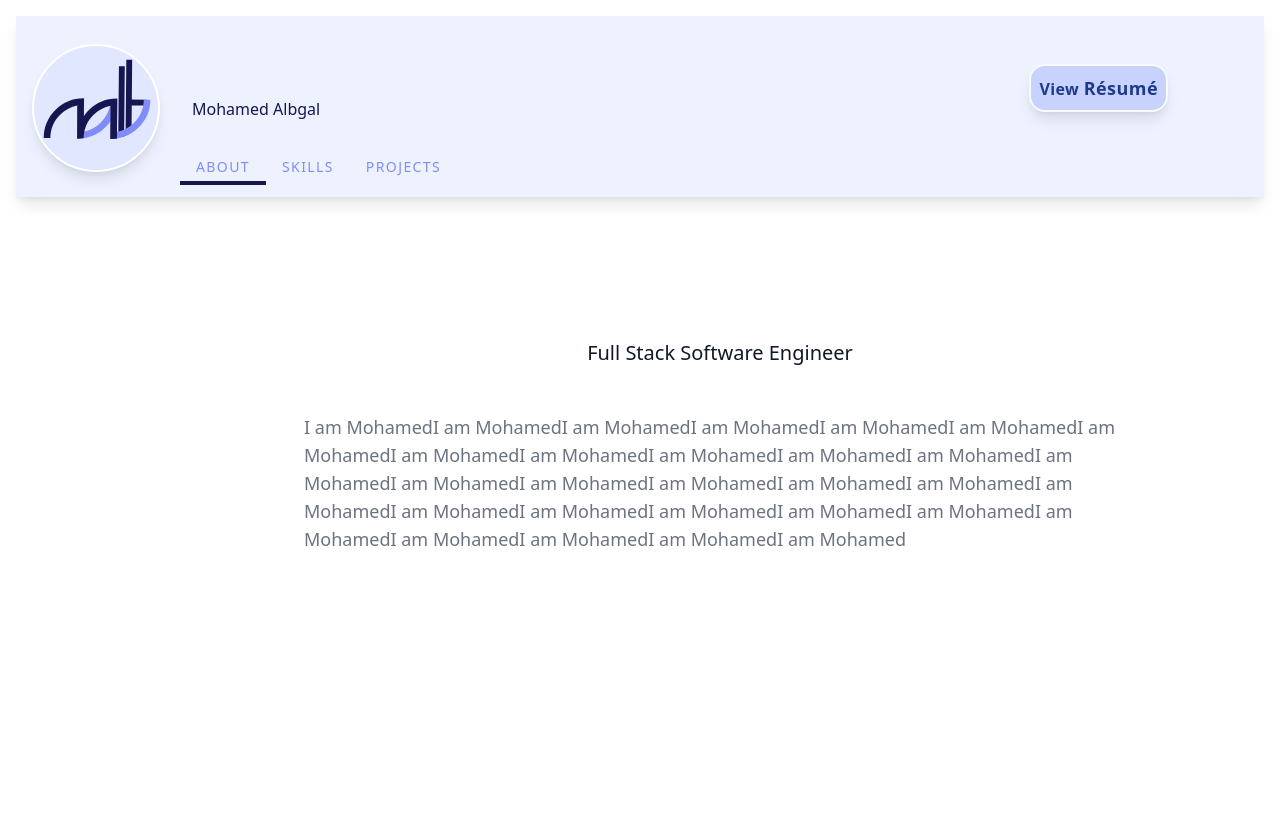
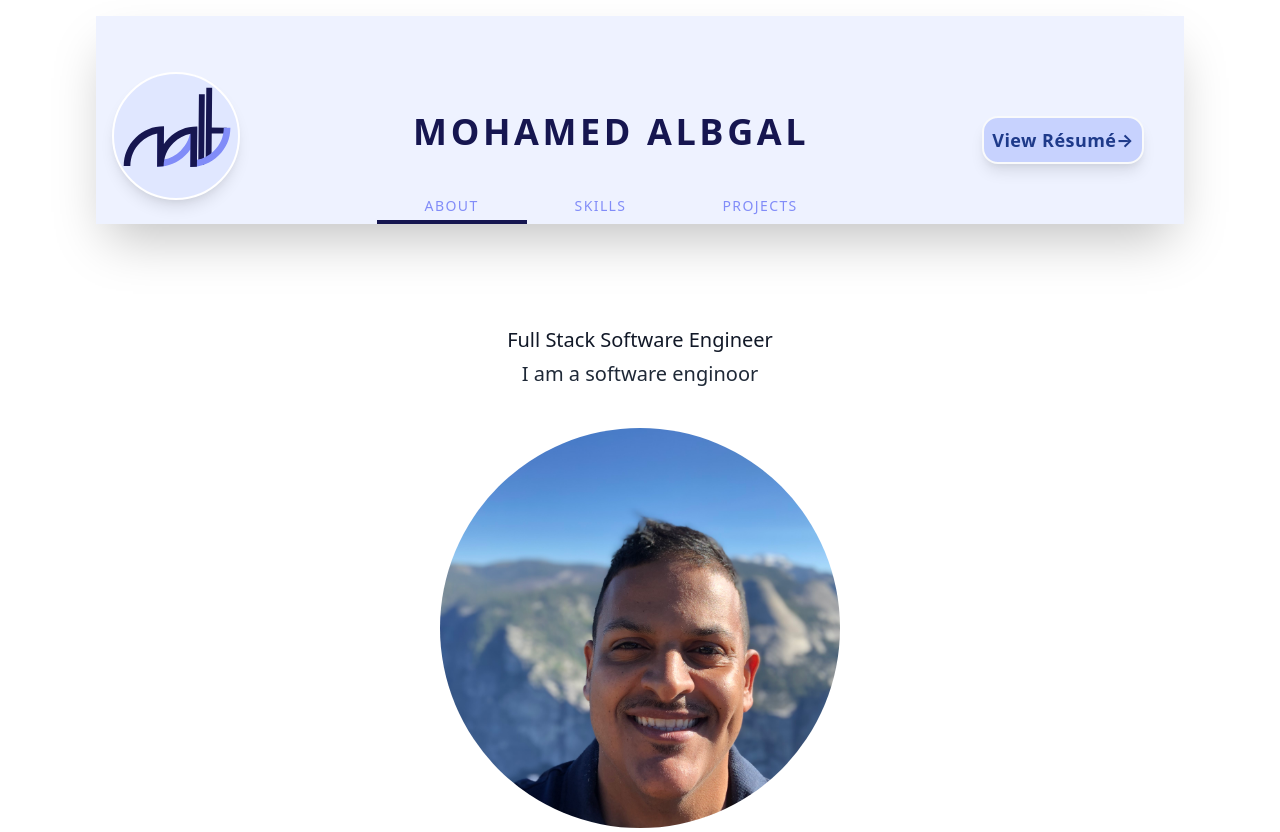
Before and after one commit to mohamed-albgal/portfolio_site, a Gatsby site: page / in a window 1280 px wide. Shown: the top 832 px of the page. Built offline with nearby package versions, Linux system fonts and the light colour scheme; Gatsby itself is replaced by a stand-in of ours.

Commit message:
fixed header

```diff
--- a/src/components/Container.js
+++ b/src/components/Container.js
@@ -1,7 +1,7 @@
 import React from 'react'
 export default ({children, heading, subHeading}) => {
     return (
-        <div className=" relative  h-screen sm:w-8/12 mx-72 pt-10 mt-10">
+        <div className="h-screen  container mx-auto pt-10 mt-10">
             <div className="mb-10 mt-4">
                 <div id="text-heading" className=" text-center text-xl font-light text-gray-900 leading-10 ">{heading}</div>
                 <div id="sub-text" className=" text-center px-10 whitespace-pre-wrap text-xl font-thin text-gray-800">{subHeading}</div>
--- a/src/components/DisplayCard.js
+++ b/src/components/DisplayCard.js
@@ -3,7 +3,7 @@ import sample from "../images/bw_self.svg"
 
 export default ({title, description, link, image,twWidth="w-1/2", twPaddingX="px-5"}) => {
     return (
-        <div className={`sm:${twWidth} ${twPaddingX} shadow-xl hover:shadow-2xl  py-5`}>
+        <div className={`sm:${twWidth} ${twPaddingX}  shadow-xl hover:shadow-2xl  py-5`}>
                 <div className=" rounded-xl">
                     <div className="rounded-md">
                         <img src={sample} className="h-56 w-full rounded-xl  hover:opacity-25"/>
@@ -14,7 +14,7 @@ export default ({title, description, link, image,twWidth="w-1/2", twPaddingX="px
                         <div className="flex flex-wrap pt-8">
                             <div className="2/3">
                                 <div className="text-sm font-medium">
-                                    {   link && <a href="github.com/mohamed-albgal" className="text-blue-700 px-1 ">
+                                    {   link && <a href="https://www.github.com/mohamed-albgal" className="text-blue-700 px-1 ">
                                     VIEW GITHUB REPO &rarr;</a>     }
                                 </div>
                             </div>
--- a/src/components/HomePage.js
+++ b/src/components/HomePage.js
@@ -1,9 +1,17 @@
 import React from 'react'
 import {title, tagLine, body} from '../../content/home.yaml'
 import Container from "../components/Container"
+import selfImage from "../images/self-image.jpg"
 export default () => {
     return (
-        <Container heading={title} subHpwdeading={tagLine}>
+        <Container heading={title} subHeading={tagLine}>
+
+
+                    <div style={{height:'50vh', width:'50vh'}} className="relative overflow-hidden mx-auto">
+                        <img className="h-full w-full object-cover object-center mr-20 rounded-full " src={selfImage} alt="mohamed's grill"/>
+                    </div>
+
+
             <div className="text-lg mt-10 text-gray-500">{body}</div>
         </Container>
     )
--- a/src/components/layout.js
+++ b/src/components/layout.js
@@ -12,24 +12,22 @@ const Layout = ({ children }) => {
         //     { children }
         // </div>
         <div>
-            <div className="bg-indigo-50 shadow-lg mb-20 py-3">
+            <div className="bg-indigo-50 shadow-2xl flex justify-between flex-wrap pt-10">
                 <Link className="" to="/">
-                    <div className="w-32 h-32 border-white shadow-lg inline-block  border-2 hover:bg-indigo-200 ml-4 mt-4 bg-indigo-100 rounded-full " id="logo">
+                    <div className="w-32 h-32 border-white shadow-lg inline-block  border-2 self-center hover:bg-indigo-200 ml-4 mt-4 bg-indigo-100 rounded-full " id="logo">
                         <img className="mt-3 ml-1" src={logo}/>
                     </div>
                 </Link>
-                <div className=" w-1/2 inline-block">
-                    <p className="p-8 text-logo-darkBlue">{name}</p>
-                    <div id="tags" className="flex pl-5">
-                    <Link to="/" activeClassName="activeNavLink" className="px-4 py-1 font-medium  text-logo-lightIndigo text-sm uppercase tracking-widest">about</Link>
-                    {links.split(',').map(link => <Link to={`/${link}`} activeClassName="activeNavLink" className="px-4 py-1 font-medium  text-logo-lightIndigo text-sm uppercase tracking-widest">{link}</Link>)}
+                <div className=" inline-block   self-center mt-14 flex-shrink-0">
+                    <p className=" text-logo-darkBlue text-4xl sm:mb-10 font-extrabold text-center  uppercase tracking-widest">{name}</p>
+                    <div id="tags" className="flex">
+                        <Link to="/" activeClassName="activeNavLink" className="px-12 py-1 font-medium  text-logo-lightIndigo text-sm uppercase tracking-widest">about</Link>
+                        {links.split(',').map(link => <Link to={`/${link}`} activeClassName="activeNavLink" className="px-12 py-1 font-medium  text-logo-lightIndigo text-sm uppercase tracking-widest">{link}</Link>)}
                     </div>
                 </div>
-                <div className="">
+                <div className="h-12 border-gray-50 border-2 mr-10 rounded-2xl shadow-lg self-center  hover:bg-logo-lightIndigo hover:text-logo-darkBlue text-blue-900   bg-indigo-200">
                     <a target="_blank" href={resumeURL}>
-                        <button className=" h-12 border-gray-50 border-2 rounded-2xl shadow-lg  right-28 top-16 absolute hover:bg-logo-lightIndigo hover:text-logo-darkBlue text-blue-900 font-bold  bg-indigo-200">
-                            <p className="text-base tracking-wide px-2 py-1">View <span className="text-lg  tracking-wide">Résumé</span></p>
-                        </button>
+                        <button className="font-bold p-2 text-lg  tracking-wide">View Résumé&rarr;</button>
                     </a>
                 </div>
             </div>
--- a/src/pages/index.js
+++ b/src/pages/index.js
@@ -7,7 +7,6 @@ export default function Home() {
   return (
       <Layout>
         <HomePage />
-
       </Layout>
   )
 }
--- a/src/styles/global.css
+++ b/src/styles/global.css
@@ -3,7 +3,7 @@
 @tailwind utilities;
 
 body{
-    padding:2vh;
+    padding:2vh 12vh;
 }
 
 .activeNavLink {
```
